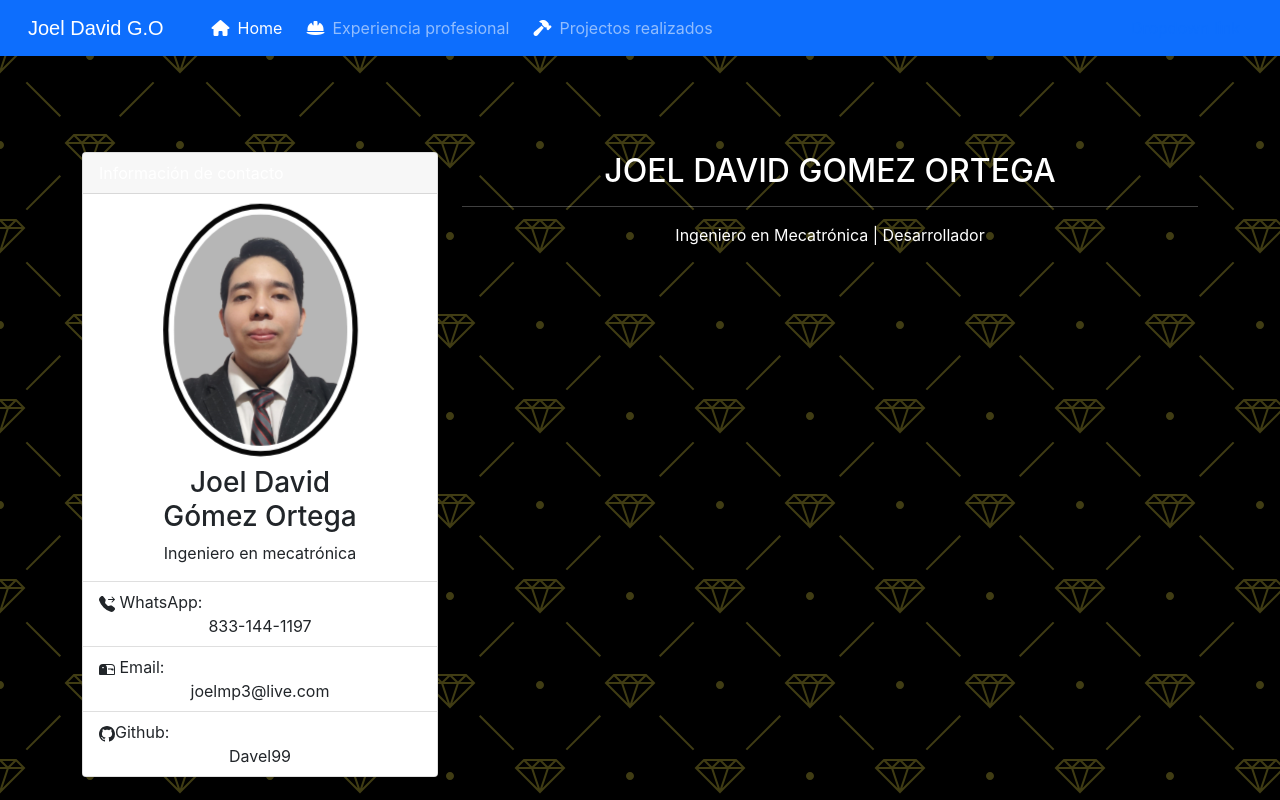
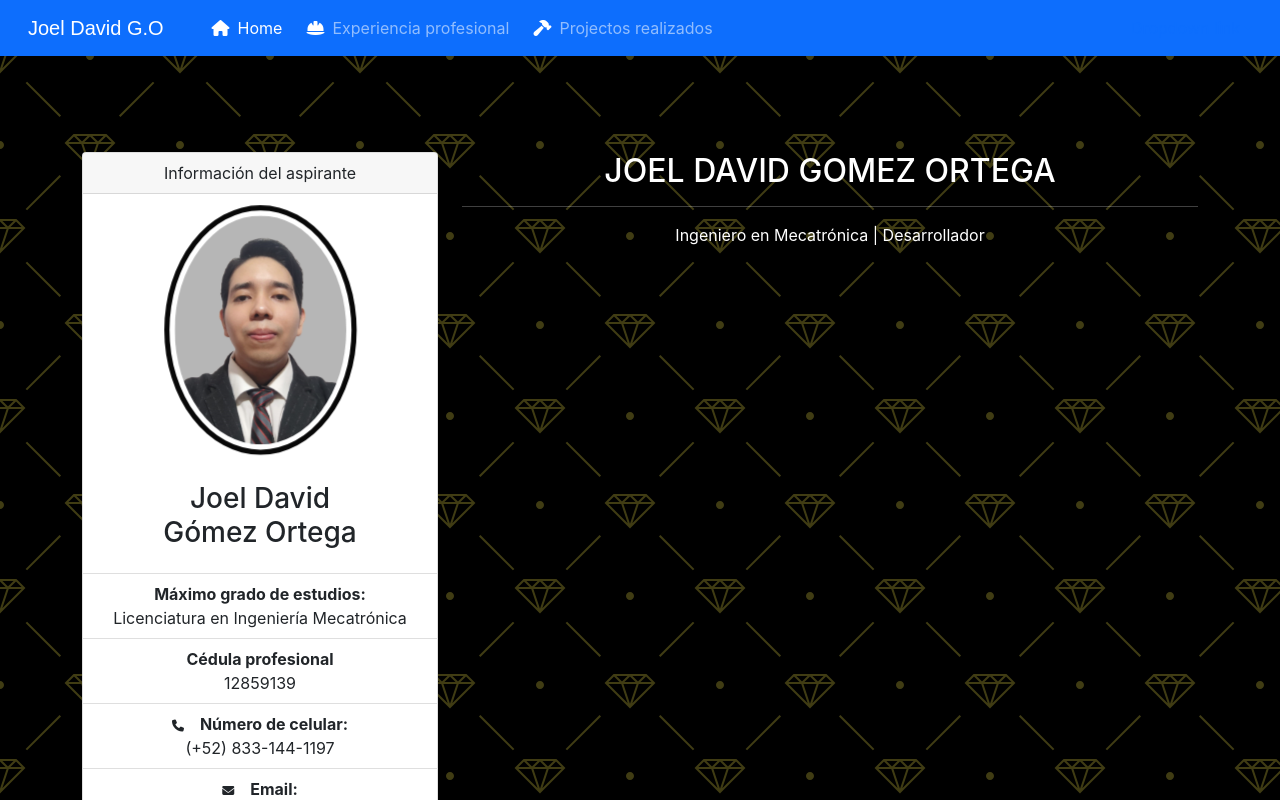
Before and after one commit to Davel99/resume, a React (Create React App) app: page / in a window 1280 px wide. Shown: the top 800 px of the page. Built offline with nearby package versions, Linux system fonts and the light colour scheme.

Commit message:
Finished presentation card

```diff
--- a/src/pages/Home.jsx
+++ b/src/pages/Home.jsx
@@ -1,55 +1,11 @@
+import PresentationCard from "../subcomponents/PresentationCard"
+
 const Home = () => {
     return (
         <div class="container pt-5">
             <div className="row">
-                <div className="col-sm-12 col-md-4">
-                    <div class="card tarjeta-presentacion">
-                        <div class="card-header mb-3">Información de contacto</div>
-                        <img class="card-img-to profile-pic m-auto" src="/foto-perfil.png" alt="Profile pic" />
-                        <div class="card-body text-dark text-center">
-                            <h3 class="card-title">
-                                Joel David
-                                <br />
-                                Gómez Ortega
-                            </h3>
-                            <p class="card-text">Ingeniero en mecatrónica</p>
-                        </div>
-                        <ul class="list-group list-group-flush">
-                            <li class="list-group-item">
-                                <svg xmlns="http://www.w3.org/2000/svg" width="16" height="16" fill="currentColor" class="bi bi-telephone-forward-fill" viewBox="0 0 16 16">
-                                    <path fill-rule="evenodd" d="M1.885.511a1.745 1.745 0 0 1 2.61.163L6.29 2.98c.329.423.445.974.315 1.494l-.547 2.19a.678.678 0 0 0 .178.643l2.457 2.457a.678.678 0 0 0 .644.178l2.189-.547a1.745 1.745 0 0 1 1.494.315l2.306 1.794c.829.645.905 1.87.163 2.611l-1.034 1.034c-.74.74-1.846 1.065-2.877.702a18.634 18.634 0 0 1-7.01-4.42 18.634 18.634 0 0 1-4.42-7.009c-.362-1.03-.037-2.137.703-2.877L1.885.511zm10.761.135a.5.5 0 0 1 .708 0l2.5 2.5a.5.5 0 0 1 0 .708l-2.5 2.5a.5.5 0 0 1-.708-.708L14.293 4H9.5a.5.5 0 0 1 0-1h4.793l-1.647-1.646a.5.5 0 0 1 0-.708z"></path>
-                                </svg> WhatsApp:
-                                <div class="d-flex justify-content-center">
-                                    833-144-1197
-                                </div>
-
-
-                            </li>
-                            <li class="list-group-item cursor-pointer" onclick="javascript:window.open('mailto:joelmp3@live.com','_blank')">
-                                <svg xmlns="http://www.w3.org/2000/svg" width="16" height="16" fill="currentColor" class="bi bi-mailbox2" viewBox="0 0 16 16">
-                                    <path d="M9 8.5h2.793l.853.854A.5.5 0 0 0 13 9.5h1a.5.5 0 0 0 .5-.5V8a.5.5 0 0 0-.5-.5H9v1z"></path>
-                                    <path d="M12 3H4a4 4 0 0 0-4 4v6a1 1 0 0 0 1 1h14a1 1 0 0 0 1-1V7a4 4 0 0 0-4-4zM8 7a3.99 3.99 0 0 0-1.354-3H12a3 3 0 0 1 3 3v6H8V7zm-3.415.157C4.42 7.087 4.218 7 4 7c-.218 0-.42.086-.585.157C3.164 7.264 3 7.334 3 7a1 1 0 0 1 2 0c0 .334-.164.264-.415.157z"></path>
-                                </svg> Email:
-                                <div class="d-flex justify-content-center">
-                                    joelmp3@live.com
-                                </div>
-
-                            </li>
-
-                            <li class="list-group-item cursor-pointer" onclick="javascript:window.open('https://github.com/Davel99','_blank')">
-                                <svg xmlns="http://www.w3.org/2000/svg" width="16" height="16" fill="currentColor" class="bi bi-github" viewBox="0 0 16 16">
-                                    <path d="M8 0C3.58 0 0 3.58 0 8c0 3.54 2.29 6.53 5.47 7.59.4.07.55-.17.55-.38 0-.19-.01-.82-.01-1.49-2.01.37-2.53-.49-2.69-.94-.09-.23-.48-.94-.82-1.13-.28-.15-.68-.52-.01-.53.63-.01 1.08.58 1.23.82.72 1.21 1.87.87 2.33.66.07-.52.28-.87.51-1.07-1.78-.2-3.64-.89-3.64-3.95 0-.87.31-1.59.82-2.15-.08-.2-.36-1.02.08-2.12 0 0 .67-.21 2.2.82.64-.18 1.32-.27 2-.27.68 0 1.36.09 2 .27 1.53-1.04 2.2-.82 2.2-.82.44 1.1.16 1.92.08 2.12.51.56.82 1.27.82 2.15 0 3.07-1.87 3.75-3.65 3.95.29.25.54.73.54 1.48 0 1.07-.01 1.93-.01 2.2 0 .21.15.46.55.38A8.012 8.012 0 0 0 16 8c0-4.42-3.58-8-8-8z"></path>
-                                </svg>
-
-                                Github:
-                                <div class="d-flex justify-content-center">
-                                    Davel99
-                                </div>
-
-                            </li>
-
-                        </ul>
-                    </div>
+                <div className="col-sm-12 col-md-4 text-dark">
+                    <PresentationCard></PresentationCard>
                 </div>
                 <div className="col-sm-12 col-md-8 pb-5 text-center">
                     <div className="col-12">
--- /dev/null
+++ b/src/subcomponents/PresentationCard.css
@@ -0,0 +1,13 @@
+.list-group-item:hover{
+    background-color: beige;
+}
+
+.list-item{
+    text-align: center;
+    font-weight: bold;
+  }
+
+  .list-item > i{
+    margin-right: 1rem;
+    font-size: 0.75rem;
+  }
--- /dev/null
+++ b/src/subcomponents/PresentationCard.jsx
@@ -0,0 +1,65 @@
+import './PresentationCard.css'
+
+const PresentationCard = () => {
+    return (
+        <div class="card">
+            <div class="card-header mb-3 text-center">Información del aspirante</div>
+            <img class="card-img-to profile-pic m-auto" src="/foto-perfil.png" alt="Profile pic" />
+            <div class="card-body text-dark text-center">
+                <h3 class="card-title pt-3">
+                    Joel David
+                    <br />
+                    Gómez Ortega
+                </h3>
+            </div>
+            <ul class="list-group list-group-flush">
+                <li class="list-group-item">
+                    <div className="col-12 list-item">
+                        <span>Máximo grado de estudios:</span>
+                    </div>
+                    <div class="d-flex justify-content-center">
+                        Licenciatura en Ingeniería Mecatrónica
+                    </div>
+                </li>
+                <li class="list-group-item">
+                    <div className="col-12 list-item">
+                        <span>Cédula profesional</span>
+                    </div>
+                    <div class="d-flex justify-content-center">
+                        12859139
+                    </div>
+                </li>
+                <li class="list-group-item">
+                    <div className="col-12 list-item">
+                        <i class="fa-solid fa-phone"></i>
+                        <span>Número de celular:</span>
+                    </div>
+                    <div class="d-flex justify-content-center">
+                        (+52) 833-144-1197
+                    </div>
+                </li>
+                <li class="list-group-item">
+                    <div className="col-12 list-item">
+                        <i class="fa-solid fa-envelope"></i>
+                        <span>Email:</span>
+                    </div>
+                    <div class="d-flex justify-content-center">
+                        joelmp3@live.com
+                    </div>
+                </li>
+                <li class="list-group-item">
+                    <div className="col-12 list-item">
+                        <i class="fa-brands fa-github"></i>
+                        <span>Github:</span>
+                    </div>
+                    <div class="d-flex justify-content-center">
+                        <a href="https://github.com/Davel99">@Davel99</a>
+                    </div>
+                </li>
+            </ul>
+        </div>
+    )
+
+}
+
+export default PresentationCard
```
